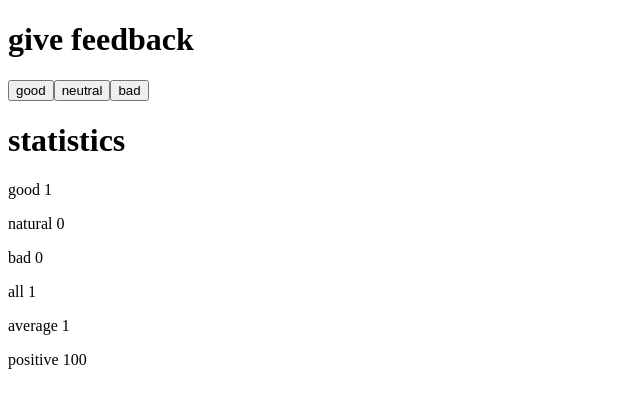
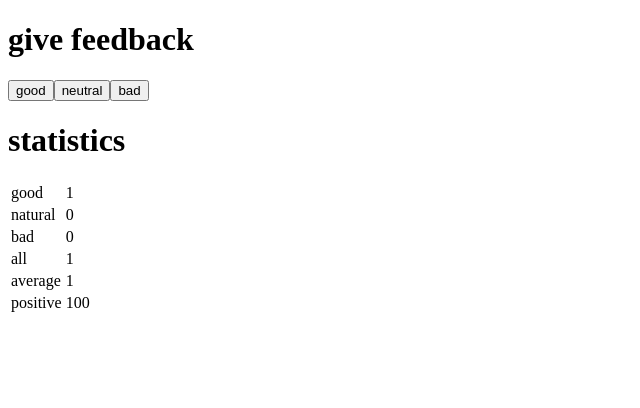
Before and after one commit to ZamanS94/May2024HelsinkiUniFullStack_part1_part2, a React (Vite) app in the folder part1/unicafe/: page / in a window 1280 px wide. Both pictures are taken after a click on the button "good". Shown: the top 408 px of the page, without its empty margins (0-640 px from the left). Built offline with nearby package versions, Linux system fonts and the light colour scheme.

Commit message:
1.11*: unicafe step 6

```diff
--- a/part1/unicafe/src/App.jsx
+++ b/part1/unicafe/src/App.jsx
@@ -2,9 +2,10 @@ import { useState } from 'react'
 
 const StatisticLine = (props) => {
   return (
-    <div>
-      <p>{props.text} {props.value}</p>
-    </div>
+      <tr>
+        <td>{props.text} </td>
+        <td>{props.value}</td>
+      </tr>
   )
 }
 
@@ -15,12 +16,16 @@ const Statistics = ({good,neutral,bad,total}) => {
   return (
     <div>
       <h1>statistics</h1>
-      <StatisticLine text="good" value={good}/>
+      <table>
+        <tbody>
+        <StatisticLine text="good" value={good}/>
       <StatisticLine text="natural" value={neutral}/>
       <StatisticLine text="bad" value={bad}/>
       <StatisticLine text="all" value={total}/>
       <StatisticLine text="average" value={(good - bad) / total}/>
       <StatisticLine text="positive" value={good / total*100}/>
+        </tbody>
+      </table>
     </div>
   )
 }
```
